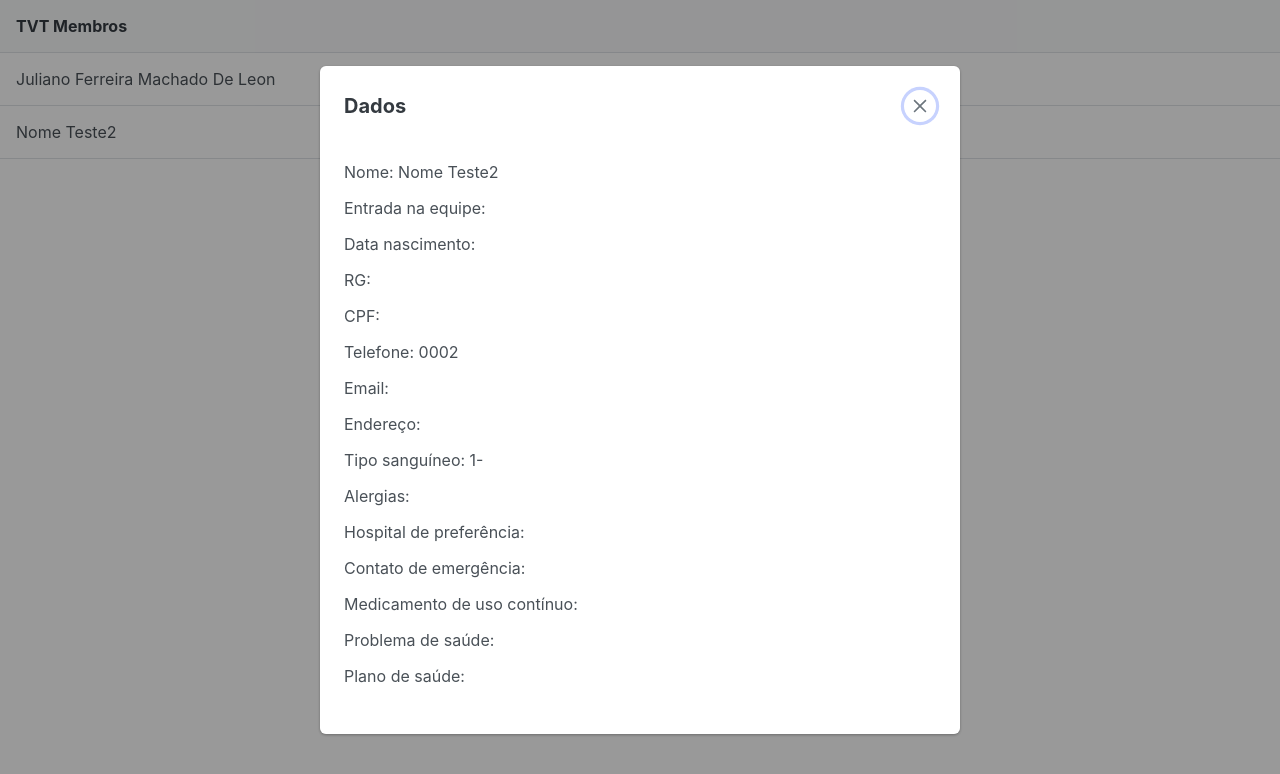
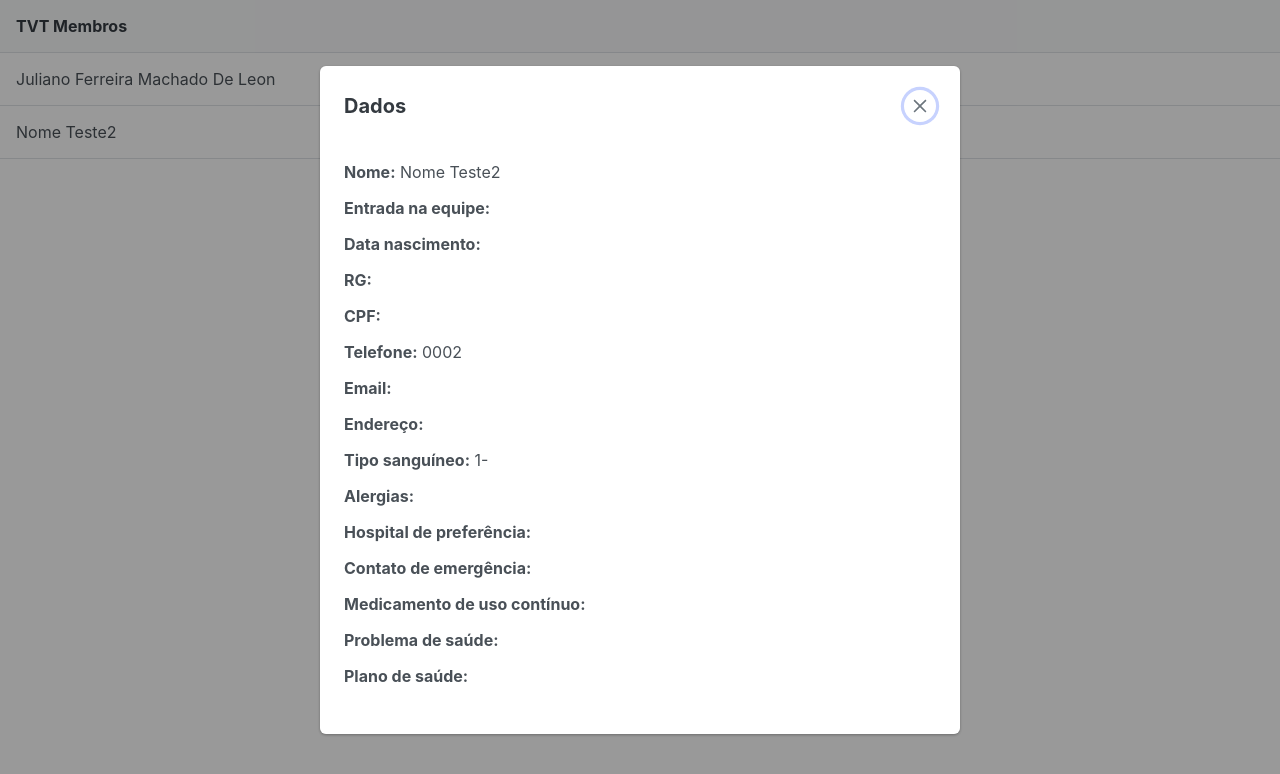
Before and after one commit to ldorosario/tvt-app, a React (Create React App) app: page / in a window 1280 px wide. Both pictures are taken after a click on the element "Nome Teste2". Shown: the top 774 px of the page. Built offline with nearby package versions, Linux system fonts and the light colour scheme.

Commit message:
Update dataTable.tsx (#8)
* Update dataTable.tsx

* Update dataTable.tsx

```diff
--- a/src/component/dataTable/dataTable.tsx
+++ b/src/component/dataTable/dataTable.tsx
@@ -27,65 +27,65 @@ export default function Table() {
       </DataTable>
             <Dialog header="Dados" visible={visible} style={{ width: '50vw' }} onHide={() => setVisible(false)}>
                 <p className="m-0">
-                Nome: {membroSelecionado.nome}
+                <b>Nome:</b> {membroSelecionado.nome}
 
                 </p>
                 <p className="m-0">
 
-                 Entrada na equipe:{membroSelecionado.dados?.entradaEquipe}
+                 <b>Entrada na equipe:</b> {membroSelecionado.dados?.entradaEquipe}
 
                 </p>
                 <p className="m-0">
 
-                  Data nascimento:{membroSelecionado.dados?.dataNascimento}
+                  <b> Data nascimento:</b> {membroSelecionado.dados?.dataNascimento}
                 </p>
                 <p className="m-0">
 
-                  RG: {membroSelecionado.dados?.rg}
+                 <b> RG:</b> {membroSelecionado.dados?.rg}
                 </p>
                 <p className="m-0">
 
-                CPF: {membroSelecionado.dados?.cpf}
+                <b> CPF:</b> {membroSelecionado.dados?.cpf}
                 </p>
                 <p className="m-0">
 
-                  Telefone: {membroSelecionado.dados?.telefone}
+                 <b> Telefone:</b> {membroSelecionado.dados?.telefone}
                 </p>
                 <p className="m-0">
 
-                  Email: {membroSelecionado.dados?.email}
+                 <b> Email:</b> {membroSelecionado.dados?.email}
                 </p>
                 <p className="m-0">
 
-                  Endereço: {membroSelecionado.dados?.endereco}
+                 <b> Endereço:</b> {membroSelecionado.dados?.endereco}
                 </p>
                 <p className="m-0">
 
-                  Tipo sanguíneo: {membroSelecionado.dados?.tipoSangue}
+                <b> Tipo sanguíneo:</b> {membroSelecionado.dados?.tipoSangue}
                 </p>
                   <p className="m-0">
 
-                  Alergias: {membroSelecionado.dados?.alergias}
+                <b> Alergias:</b> {membroSelecionado.dados?.alergias}
                 </p>
                 <p className="m-0">
 
-                  Hospital de preferência: {membroSelecionado.dados?.hospitalPreferencia}
+                 <b> Hospital de preferência:</b> {membroSelecionado.dados?.hospitalPreferencia}
                 </p>
                 <p className="m-0">
 
-                  Contato de emergência: {membroSelecionado.dados?.contatoEmergencia}
+                 <b> Contato de emergência:</b> {membroSelecionado.dados?.contatoEmergencia}
                 </p>
                 <p className="m-0">
 
-                  Medicamento de uso contínuo: {membroSelecionado.dados?.medicamentoUsoCont}
+                 <b> Medicamento de uso contínuo:</b> {membroSelecionado.dados?.medicamentoUsoCont}
                 </p>
                 <p className="m-0">
 
-                  Problema de saúde: {membroSelecionado.dados?.problemaSaude}
+                 <b> Problema de saúde:</b> {membroSelecionado.dados?.problemaSaude}
                 </p>
                 <p className="m-0">
 
-                  Plano de saúde: {membroSelecionado.dados?.planoSaude}
+                 <b> Plano de saúde:</b> {membroSelecionado.dados?.planoSaude}
                 </p>
             </Dialog>
     </div>
```
